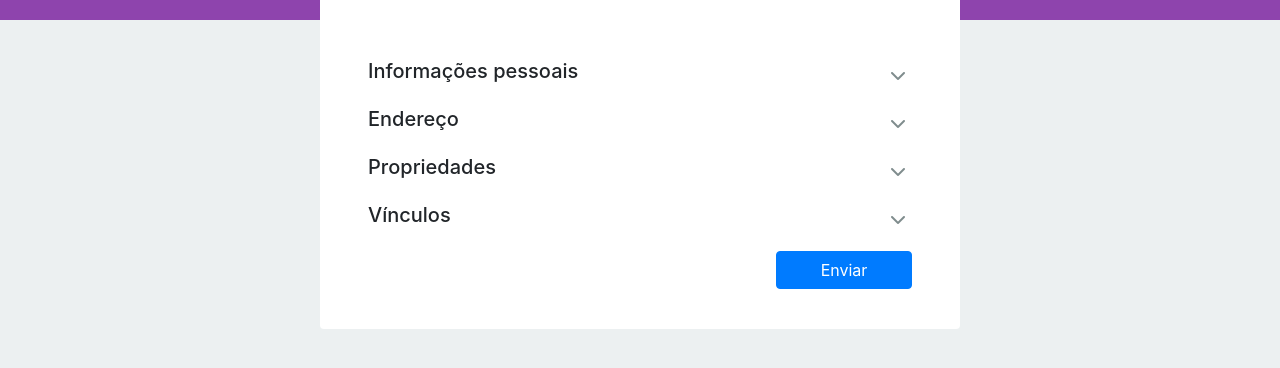
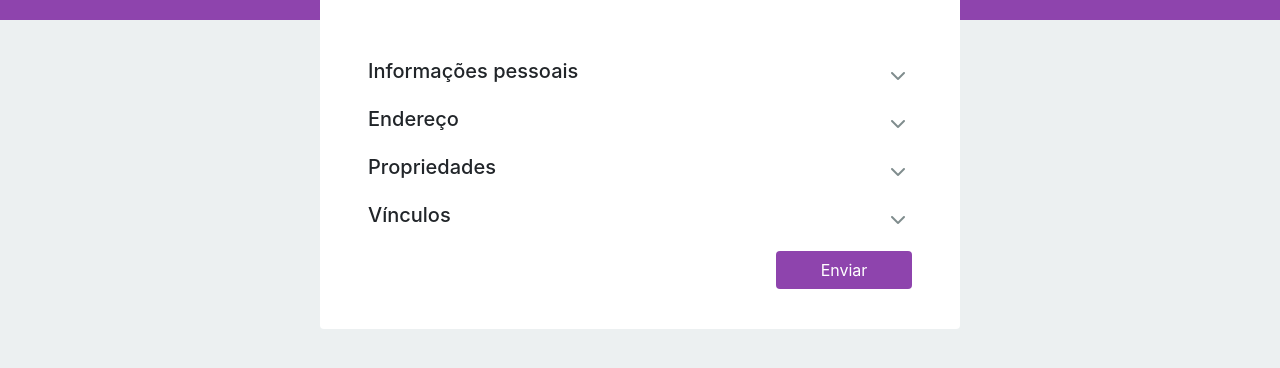
Before and after one commit to vinicius7m/FormularioBootstrap, a plain HTML site: page index.html in a window 1280 px wide. Shown: the part 80-448 px from the top of the page. Drawn offline with nearby package versions, Linux system fonts and the light colour scheme.

Commit message:
Trocando a cor do botão para roxa

```diff
--- a/index.html
+++ b/index.html
@@ -665,7 +665,7 @@
           </section>
         </article>
         <div class="d-flex justify-content-end">
-          <button class="btn btn-primary mb-3 col-3" type="submit">Enviar</button>
+          <button class="btn btn-purple mb-3 col-3" type="submit">Enviar</button>
         </div>
     </form>
   </main>
--- a/style.css
+++ b/style.css
@@ -23,3 +23,8 @@ button {
   border: none;
   color: #7f8c8d;
 }
+
+.btn-purple {
+  background-color: #8e44ad !important;
+  color: #fff !important;
+}
```
